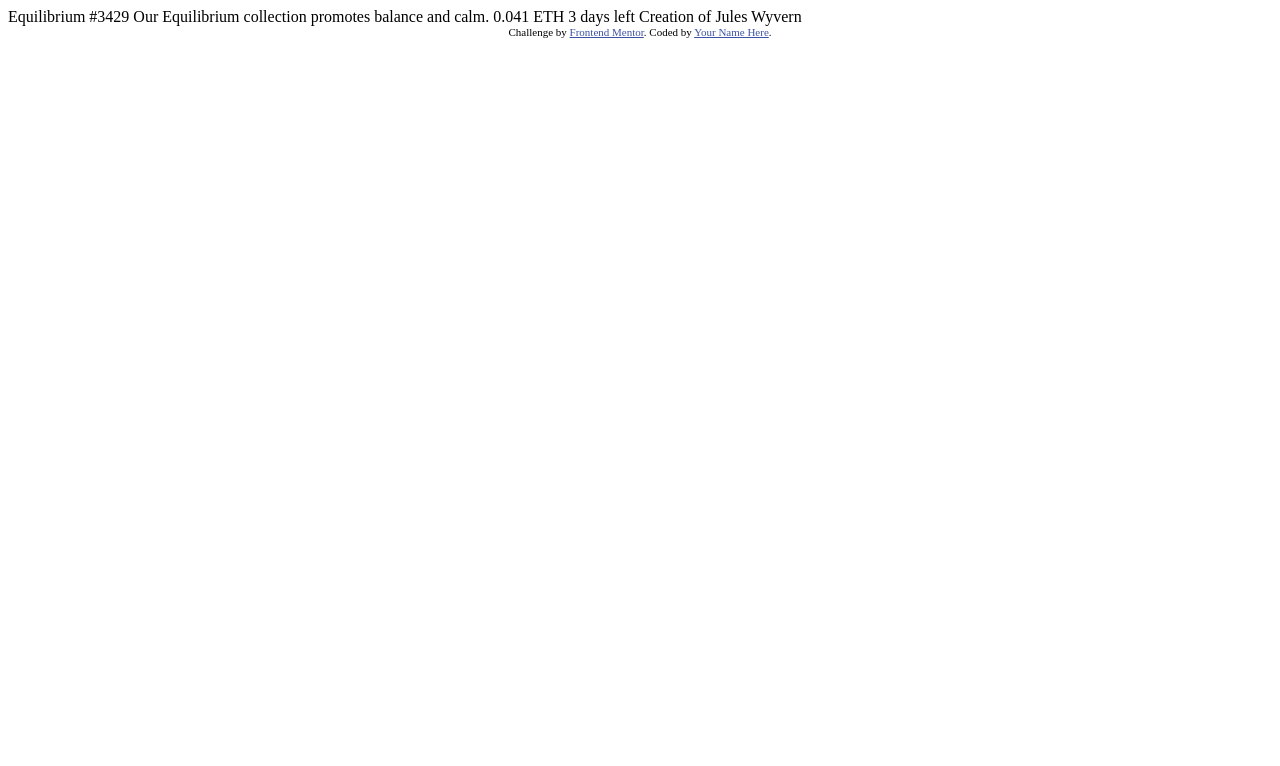
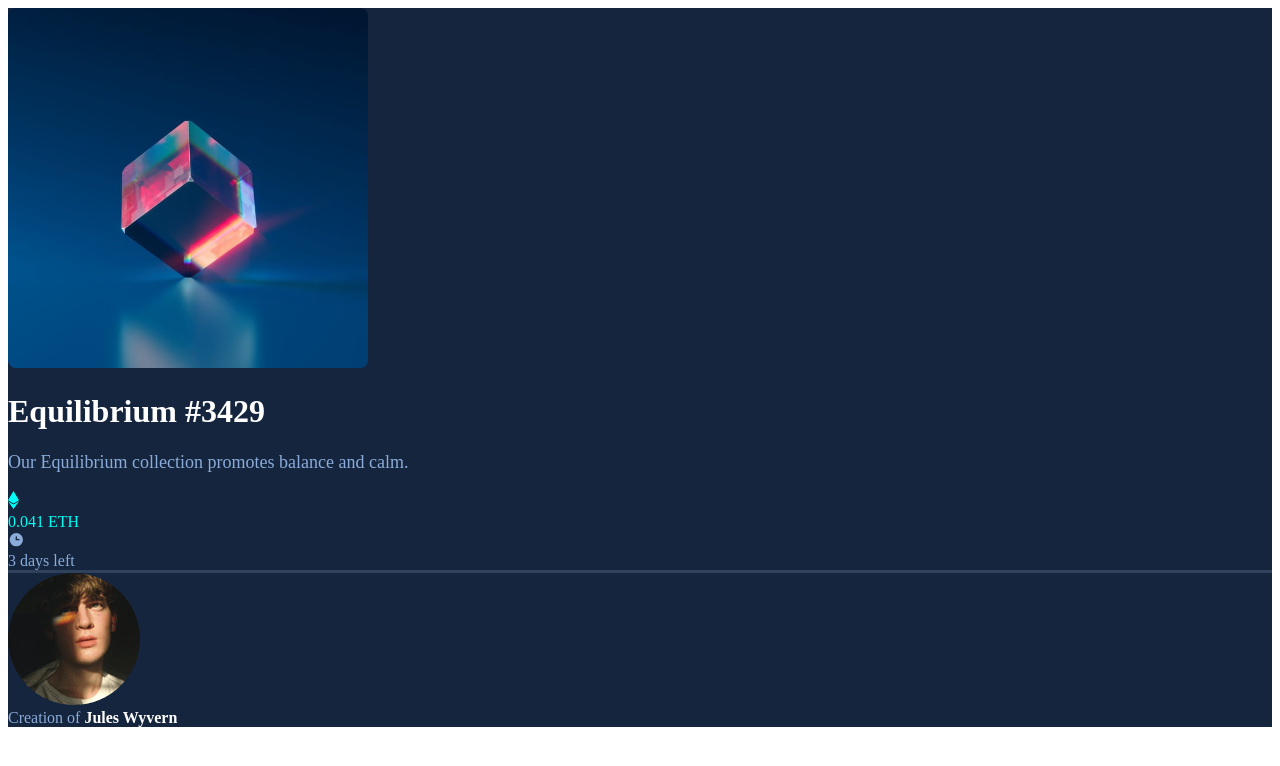
Before and after one commit to Mangonando/nft-preview-card-component, a plain HTML site: page index.html in a window 1280 px wide. Drawn offline with Linux system fonts and the light colour scheme.

Commit message:
Add divs, images, colors, and styling main image

```diff
--- /dev/null
+++ b/index.css
@@ -0,0 +1,44 @@
+.nft-card-container {
+  background-color: hsl(217, 54%, 11%);
+}
+
+.nft-card {
+  background-color: hsl(216, 50%, 16%);
+}
+
+.image-equilibrium {
+  width: 360px;
+  height: 360px;
+  border-radius: 8px;
+}
+
+.title {
+  font-weight: 600;
+  color: hsl(0, 0%, 100%);
+}
+
+.text {
+  font-size: 18px;
+  color: hsl(215, 51%, 70%);
+}
+
+.price-time-box {
+  border-bottom: solid;
+  border-color: hsl(215, 32%, 27%);
+}
+
+.ethereum-price {
+  color: hsl(178, 100%, 50%);
+}
+
+.time-text {
+  color: hsl(215, 51%, 70%);
+}
+
+.creator-text {
+  color:hsl(215, 51%, 70%);
+}
+
+.creator-name {
+  color: hsl(0, 0%, 100%);
+}
--- a/index.html
+++ b/index.html
@@ -9,25 +9,29 @@
   <title>Frontend Mentor | NFT preview card component</title>
 
   <!-- Feel free to remove these styles or customise in your own stylesheet 👍 -->
-  <style>
-    .attribution { font-size: 11px; text-align: center; }
-    .attribution a { color: hsl(228, 45%, 44%); }
-  </style>
+  <link rel="stylesheet" href="index.css">
 </head>
 <body>
-
-  Equilibrium #3429
-
-  Our Equilibrium collection promotes balance and calm.
-
-  0.041 ETH
-  3 days left
-
-  Creation of Jules Wyvern
-
-  <div class="attribution">
-    Challenge by <a href="https://www.frontendmentor.io?ref=challenge" target="_blank">Frontend Mentor</a>.
-    Coded by <a href="#">Your Name Here</a>.
+  <div class="nft-card-container">
+    <div class="nft-card">
+      <img src="/images/image-equilibrium.jpg" class="image-equilibrium" alt="image-equilibrium">
+      <h1 class="title">Equilibrium #3429</h1>
+      <p class="text">Our Equilibrium collection promotes balance and calm.</p>
+      <div class="price-time-box">
+        <div>
+          <img src="/images/icon-ethereum.svg" alt="icon-ethereum">
+          <div class="ethereum-price">0.041 ETH</div>
+        </div>
+        <div>
+          <img src="/images/icon-clock.svg" alt="icon-clock">
+          <div class="time-text">3 days left</div>
+        </div>
+      </div>
+      <div>
+        <img src="/images/image-avatar.png" alt="image-avatar">
+        <div class="creator-text">Creation of <b class="creator-name">Jules Wyvern</b></div>
+      </div>
+    </div>
   </div>
 </body>
 </html>
```
